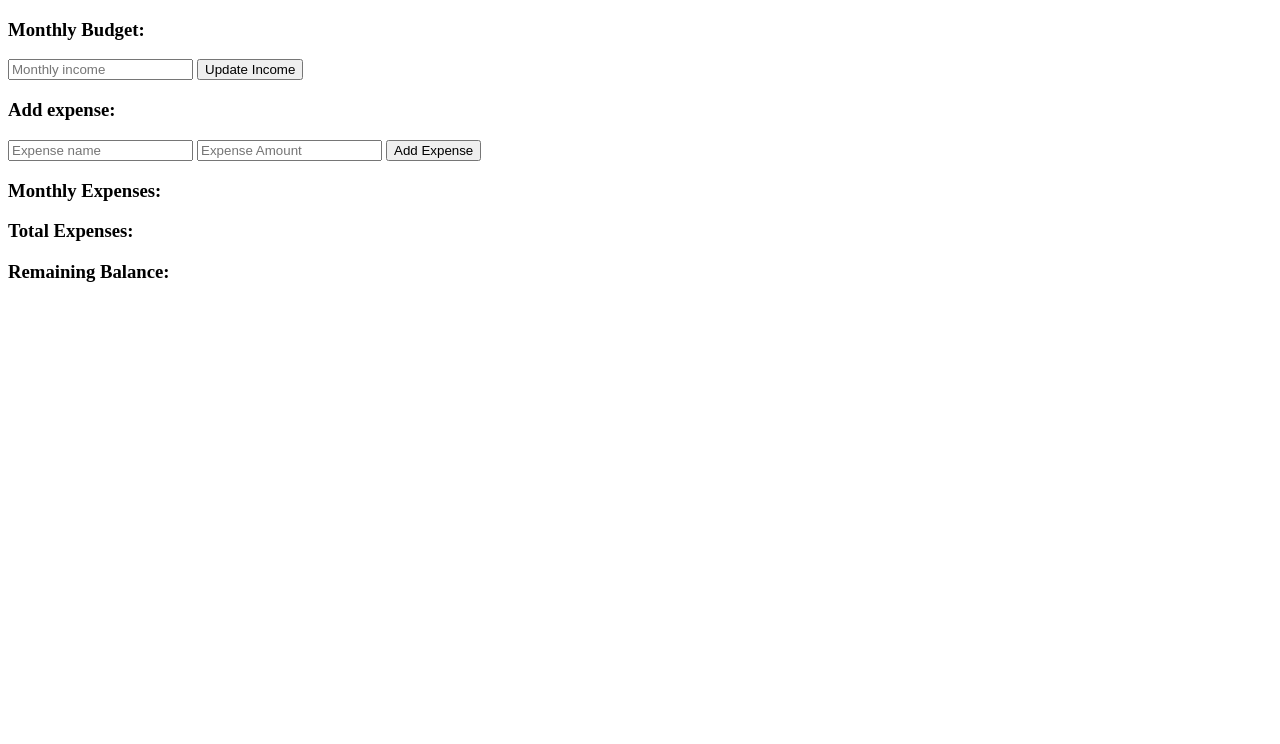
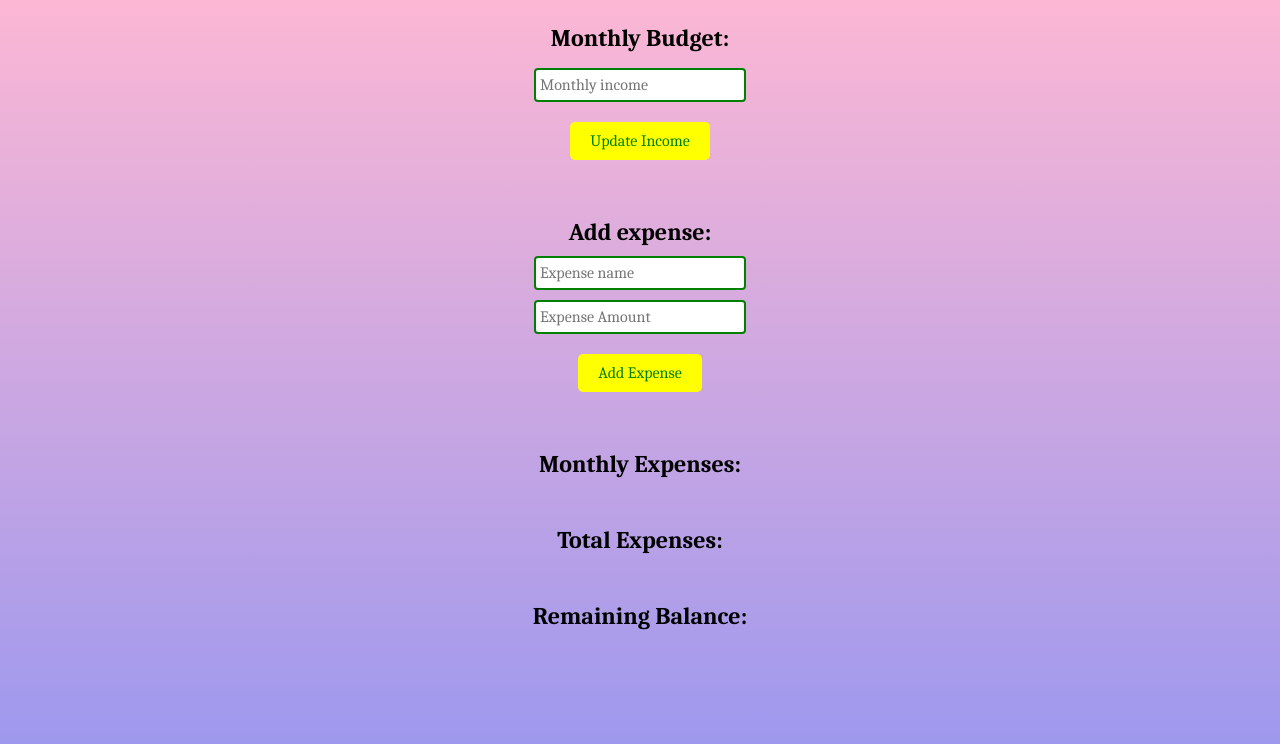
Before and after one commit to ktmm1313/budget-app, a plain HTML site: page index.html in a window 1280 px wide. Drawn offline with Linux system fonts and the light colour scheme; files that its build step writes are made by us from their sources; the site is published under a folder, as on GitHub Pages, so addresses that start at the root find nothing.

Commit message:
Update index.html

```diff
--- a/index.html
+++ b/index.html
@@ -4,7 +4,7 @@
    <meta charset="UTF-8" />
    <meta name="viewport" content="width=device-width, initial-scale=1.0" />
    <link href="https://fonts.googleapis.com/css?family=Caladea:400,700&display=swap" rel="stylesheet" />
-   <link href="/css/styles.css" rel="stylesheet" />
+   <link href="budget_app/css/styles.css" rel="stylesheet" />
 
    <title>My Budget App</title>
  </head>
```
